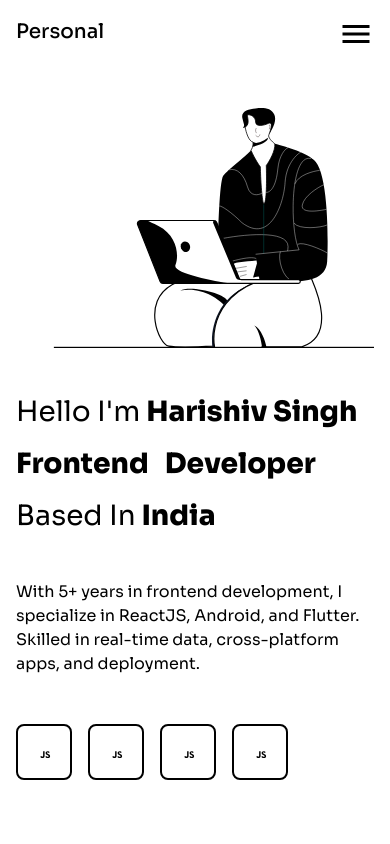
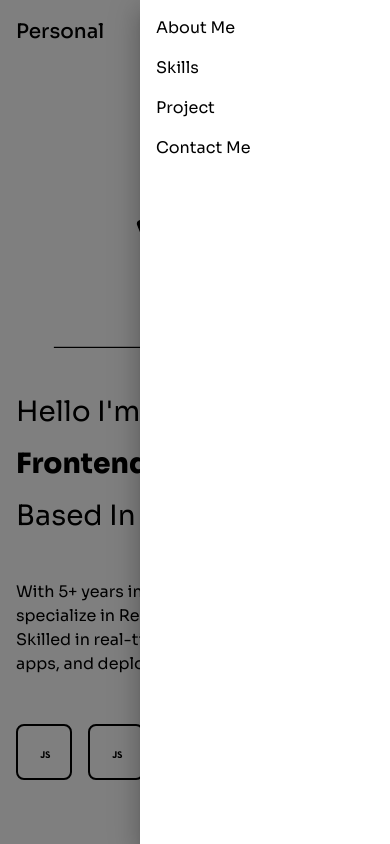
Before and after one commit to graphicstone/portfolio, a React (Vite) app: page / in a window 390 px wide. Both pictures are taken after a click on the element 356 px from the left and 34 px from the top of the page. Shown: the top 844 px of the page. Built offline with nearby package versions, Linux system fonts and the light colour scheme.

Commit message:
Drawer added for mobile screen

```diff
--- a/src/layouts/landing-page/components/toolbar/Toolbar.jsx
+++ b/src/layouts/landing-page/components/toolbar/Toolbar.jsx
@@ -4,9 +4,37 @@ import * as React from 'react';
 import Button from '@mui/material/Button';
 import { toolbarStyles } from './ToolbarStyles.js';
 import Menu from '../../../../assets/svg/ic_menu.svg?react';
+import { Drawer, List, ListItem, ListItemButton } from '@mui/material';
 
 export default function Toolbar() {
   const toolbarItems = ['About Me', 'Skills', 'Project', 'Contact Me'];
+  const [drawerState, setDrawerState] = React.useState(false);
+
+  const toggleDrawer = (open) => (event) => {
+    if (event.type === 'keydown' && (event.key === 'Tab' || event.key === 'Shift')) {
+      return;
+    }
+    setDrawerState(open);
+  };
+
+  const drawerList = () => (
+    <Box
+      sx={{ width: 250 }}
+      role="presentation"
+      onClick={toggleDrawer(false)}
+      onKeyDown={toggleDrawer(false)}
+    >
+      <List>
+        {toolbarItems.map((text) => (
+          <ListItem key={text} disablePadding>
+            <ListItemButton>
+              <Typography variant="paragraph_p2_regular">{text}</Typography>
+            </ListItemButton>
+          </ListItem>
+        ))}
+      </List>
+    </Box>
+  );
 
   return (
     <Box id="toolbar" sx={toolbarStyles.container}>
@@ -24,9 +52,20 @@ export default function Toolbar() {
         sx={{ display: { xs: 'none', md: 'flex' } }}>
         Resume
       </Button>
-      <Box id="toolbar-menu" sx={{ display: { xs: 'flex', md: 'none' } }}>
+      <Box
+        id="toolbar-menu"
+        sx={{ display: { xs: 'flex', md: 'none' } }}
+        onClick={toggleDrawer(true)}
+      >
         <Menu />
       </Box>
+      <Drawer
+        anchor="right"
+        open={drawerState}
+        onClose={toggleDrawer(false)}
+      >
+        {drawerList()}
+      </Drawer>
     </Box>
   );
 }
```
